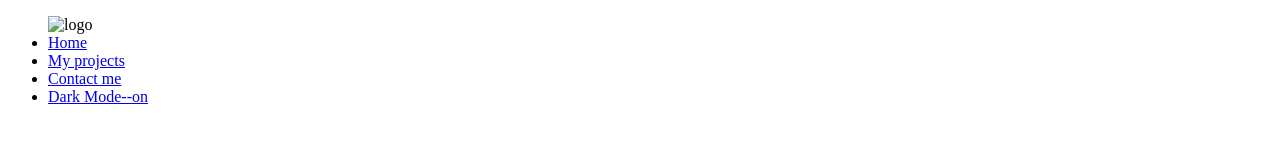
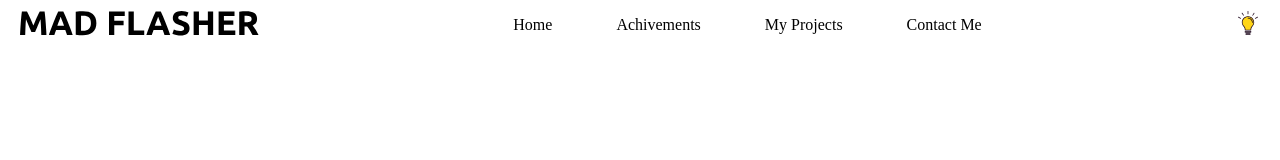
Before and after one commit to MadFlasheroo7/web-development, a plain HTML site: page index.html in a window 1280 px wide. Drawn offline with Linux system fonts and the light colour scheme.

Commit message:
added assets and header

```diff
--- a/css/style.css
+++ b/css/style.css
@@ -0,0 +1,54 @@
+/* .logo{
+    color: black;
+}
+
+.navbar{
+    box-sizing: border-box;
+}
+
+.nav-list{
+    display: flex;
+    align-items: center;
+}
+
+.nav-list li{
+    list-style: none;
+    padding: 20px 30px;
+}
+
+.nav-list a{
+    text-decoration: none;
+} */
+
+*{
+    margin: 0;
+    padding: 0;
+}
+
+.nav-list{
+    list-style: none;
+}
+
+.nav-list li a {
+    font-weight: 500;
+    font-size: 16px;
+    padding: 2px 30px;
+    color: #000;
+    transition: all 0.3s ease 0s;
+    text-decoration: none;
+}
+
+.nav-list li a:hover{
+    color: crimson;
+}
+
+.nav-list li{
+    display: inline-block;
+}
+
+header {
+    display: flex;
+    justify-content: space-between;
+    align-items: center;
+    padding: 10px 20px;
+}
--- a/index.html
+++ b/index.html
@@ -5,20 +5,46 @@
   <meta charset="UTF-8" />
   <meta http-equiv="X-UA-Compatible" content="IE=edge" />
   <meta name="viewport" content="width=device-width, initial-scale=1.0" />
-  <link rel="stylesheet" href="css/style.css" />
+  <link rel="stylesheet" href="/css/style.css" />
   <title>About me</title>
 </head>
 
 <body>
-  <nav class="navbar">
+  <!-- <nav class="navbar">
+    <div class="logo">
+      <img src="/Assets/MAD FLASHER text).svg" alt="Logo">
+    </div>
+    remember to give credits at end
+    <div>Icons made by <a href="https://www.flaticon.com/authors/good-ware" title="Good Ware">Good Ware</a> from <a
+    href="https://www.flaticon.com/" title="Flaticon">www.flaticon.com</a></div>
     <ul class="nav-list">
-      <div class="logo"><img src="" alt="logo"></div>
-      <li><a href="#home">Home</a></li>
-      <li><a href="#My projects">My projects</a></li>
-      <li><a href="contactme">Contact me</a></li>
-      <li><a href="darkmodeon_off">Dark Mode--on</a></li>
+      <li><a href="#">Home</a></li>
+      <li><a href="#">My projects</a></li>
+      <li><a href="#">Contact me</a></li>
     </ul>
-  </nav>
+
+    <div class="darkModeToggle">
+      <img src="/Assets/lightbulb(off).svg" alt="darkModeToggle">
+    </div>
+  </nav> -->
+  <header>
+    <div class="logo">
+      <img src="/Assets/MAD FLASHER(black text).svg" alt="logo">
+    </div>
+
+    <nav>
+      <ul class="nav-list">
+        <li><a href="#">Home</a></li>
+        <li><a href="#">Achivements</a></li>
+        <li><a href="#">My Projects</a></li>
+        <li><a href="#">Contact Me</a></li>
+      </ul>
+    </nav>
+
+    <div class="darkModeToggle">
+      <img src="/Assets/lightbulb(on).svg" width="24px">
+    </div>
+  </header>
 </body>
 
 </html>
```
Also changed, not shown: Assets/MAD FLASHER(black text).svg (added), Assets/MAD FLASHER.svg (added), Assets/lightbulb(off).svg (added), Assets/lightbulb(on).svg (added).
